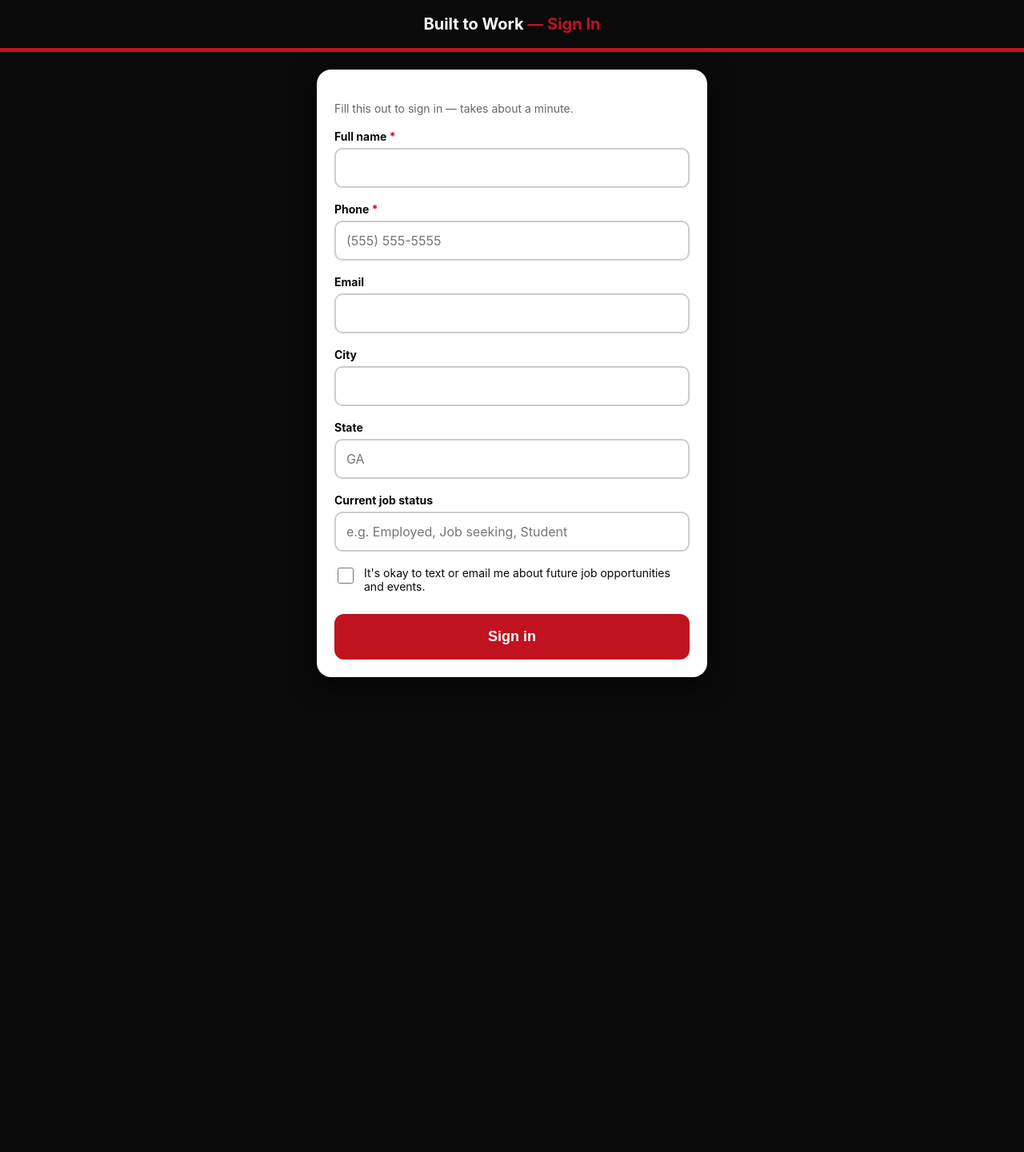
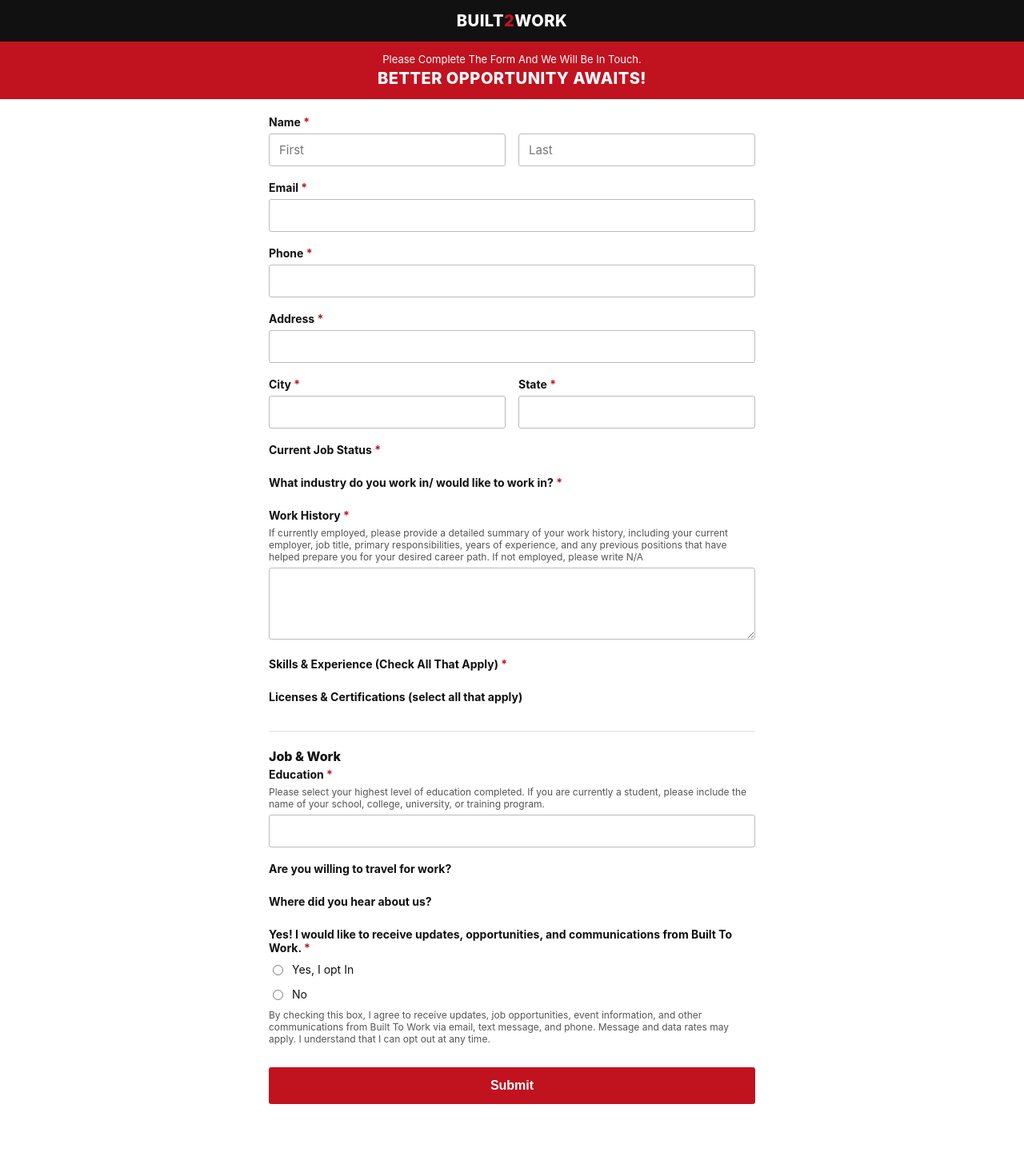
Before and after one commit to zeke-chapman-btw/btw-platform, a Django app: template templates/intake/form.html in a window 1280 px wide. Shown: the whole page at 80% size. Before the commit the page ends 847 px from the top, so only its background shows below. Run offline with Django 5.2, Linux system fonts and the light colour scheme; the template is opened without the code that fills it, so the values that code supplies are empty.

Commit message:
Match intake form to builttoworkusa.com job-seekers form fields and styling

```diff
--- a/templates/intake/base_intake.html
+++ b/templates/intake/base_intake.html
@@ -1,55 +1,103 @@
 <!DOCTYPE html>
 <html lang="en">
 <head>
-<meta charset="utf-8">
-<meta name="viewport" content="width=device-width, initial-scale=1">
-<title>{% block title %}Built to Work — Sign In{% endblock %}</title>
+<meta charset="UTF-8">
+<meta name="viewport" content="width=device-width, initial-scale=1.0, maximum-scale=1">
+<title>{% block title %}Built to Work - Job Seekers{% endblock %}</title>
 <style>
-  :root{--red:#c1121f;--black:#0a0a0a;--white:#ffffff;--gray:#f2f2f2;}
-  *{box-sizing:border-box;}
-  html,body{margin:0;}
-  body{
-    background:var(--black);
-    color:var(--white);
-    font-family:-apple-system,'Segoe UI',Roboto,Helvetica,Arial,sans-serif;
-    min-height:100vh;
+  :root { --btw-red: #c1121f; --btw-black: #111111; }
+  * { box-sizing: border-box; }
+  body {
+    margin: 0;
+    font-family: -apple-system, BlinkMacSystemFont, "Segoe UI", Roboto, Arial, sans-serif;
+    background: #ffffff;
+    color: #111111;
   }
-  header.top{
-    background:var(--black);
-    border-bottom:5px solid var(--red);
-    padding:18px 20px;
-    text-align:center;
+  header.btw-header {
+    background: var(--btw-black);
+    padding: 14px 20px;
+    display: flex;
+    align-items: center;
+    justify-content: center;
   }
-  header.top h1{margin:0;font-size:20px;}
-  header.top .tag{color:var(--red);font-weight:700;}
-  main{padding:22px 16px 70px;max-width:520px;margin:0 auto;}
-  .card{background:var(--white);color:var(--black);border-radius:18px;padding:22px;box-shadow:0 8px 30px rgba(0,0,0,.5);}
-  h2{margin-top:0;font-size:22px;}
-  .muted{color:#666;font-size:14px;}
-  label.field-label{display:block;font-weight:700;font-size:14px;margin:18px 0 6px;}
-  label.field-label .req{color:var(--red);}
-  input[type=text],input[type=email],input[type=tel],input[type=date],select,textarea{
-    width:100%;font-size:16px;padding:13px;border-radius:10px;border:2px solid #ccc;font-family:inherit;
+  header.btw-header .logo {
+    color: #ffffff;
+    font-weight: 800;
+    font-size: 20px;
+    letter-spacing: 0.5px;
   }
-  textarea{resize:vertical;}
-  .checkbox-row{display:flex;align-items:flex-start;gap:10px;margin-top:18px;font-size:14px;}
-  .checkbox-row input{width:20px;height:20px;flex:none;margin-top:2px;}
-  .choice{display:flex;align-items:center;gap:12px;background:var(--gray);border:2px solid transparent;border-radius:12px;padding:14px;margin-bottom:8px;font-size:16px;}
-  .choice.checked{border-color:var(--red);background:#fdeaea;font-weight:700;}
-  .choice input{width:20px;height:20px;flex:none;}
-  .btn{
-    display:block;width:100%;background:var(--red);color:var(--white);border:none;border-radius:12px;
-    padding:18px;font-size:18px;font-weight:700;margin-top:26px;cursor:pointer;text-align:center;text-decoration:none;
+  header.btw-header .logo span { color: var(--btw-red); }
+  .btw-banner {
+    background: var(--btw-red);
+    color: #ffffff;
+    text-align: center;
+    padding: 14px 16px;
   }
-  .error-box{background:#fdeaea;border:2px solid var(--red);color:var(--red);border-radius:10px;padding:14px;margin-bottom:16px;font-weight:600;font-size:14px;}
-  .section-title{font-size:13px;text-transform:uppercase;letter-spacing:.5px;color:#888;font-weight:700;margin:26px 0 6px;border-top:1px solid #eee;padding-top:18px;}
+  .btw-banner .small { font-size: 13px; margin: 0 0 4px; }
+  .btw-banner .big { font-size: 20px; font-weight: 800; margin: 0; letter-spacing: 0.5px; }
+  main { max-width: 640px; margin: 0 auto; padding: 20px 16px 60px; }
+  .field { margin-bottom: 18px; }
+  .field-row { display: flex; gap: 16px; }
+  .field-row .field { flex: 1; }
+  label.field-label { display: block; font-weight: 700; font-size: 14px; margin-bottom: 6px; }
+  label.field-label .req { color: var(--btw-red); }
+  .field-help { font-size: 12px; color: #555555; margin: 2px 0 6px; }
+  input[type=text], input[type=email], input[type=tel], input[type=date],
+  textarea, select {
+    width: 100%;
+    border: 1px solid #bbbbbb;
+    border-radius: 3px;
+    padding: 10px 12px;
+    font-size: 15px;
+    font-family: inherit;
+    background: #ffffff;
+    color: #111111;
+  }
+  textarea { min-height: 90px; resize: vertical; }
+  .choice-grid { display: grid; grid-template-columns: 1fr 1fr; gap: 6px 20px; }
+  .choice-grid.single-col { grid-template-columns: 1fr; }
+  .choice-row { display: flex; align-items: flex-start; gap: 8px; font-size: 14px; padding: 4px 0; }
+  .choice-row input { margin-top: 3px; }
+  .section-title {
+    font-weight: 800;
+    font-size: 16px;
+    margin: 28px 0 4px;
+    border-top: 2px solid #eeeeee;
+    padding-top: 20px;
+  }
+  .disclaimer { font-size: 12px; color: #555555; margin-top: 6px; }
+  .btw-btn {
+    display: inline-block;
+    width: 100%;
+    background: var(--btw-red);
+    color: #ffffff;
+    border: none;
+    border-radius: 3px;
+    padding: 14px 20px;
+    font-size: 16px;
+    font-weight: 700;
+    cursor: pointer;
+    margin-top: 10px;
+  }
+  .error-box {
+    background: #fdecec;
+    border: 1px solid var(--btw-red);
+    color: #8a0f18;
+    padding: 12px 14px;
+    border-radius: 4px;
+    margin-bottom: 18px;
+    font-size: 14px;
+  }
+  .card { max-width: 480px; margin: 60px auto; text-align: center; padding: 0 16px; }
+  .card h1 { font-size: 22px; }
 </style>
 {% block extrastyle %}{% endblock %}
 </head>
 <body>
-<header class="top"><h1>Built to Work <span class="tag">&mdash; Sign In</span></h1></header>
-<main>
+<header class="btw-header">
+  <div class="logo">BUILT<span>2</span>WORK</div>
+</header>
+{% block banner %}{% endblock %}
 {% block content %}{% endblock %}
-</main>
 </body>
 </html>
--- a/templates/intake/form.html
+++ b/templates/intake/form.html
@@ -1,80 +1,192 @@
-{% extends "intake/base_intake.html" %}
-{% block title %}Sign in — {{ event.name }}{% endblock %}
+{% extends 'intake/base_intake.html' %}
+{% block banner %}
+<div class="btw-banner">
+  <p class="small">Please Complete The Form And We Will Be In Touch.</p>
+  <p class="big">BETTER OPPORTUNITY AWAITS!</p>
+</div>
+{% endblock %}
 {% block content %}
-<div class="card">
-  <h2>{{ event.name }}</h2>
-  <p class="muted">Fill this out to sign in — takes about a minute.</p>
-
+<main>
   {% if error %}<div class="error-box">{{ error }}</div>{% endif %}
-
   <form method="post">
     {% csrf_token %}
 
-    <label class="field-label">Full name <span class="req">*</span></label>
-    <input type="text" name="name" value="{{ posted.name }}" required>
+    <div class="field-row">
+      <div class="field">
+        <label class="field-label">Name <span class="req">*</span></label>
+        <input type="text" name="first_name" placeholder="First" value="{{ posted.first_name|default:'' }}">
+      </div>
+      <div class="field">
+        <label class="field-label">&nbsp;</label>
+        <input type="text" name="last_name" placeholder="Last" value="{{ posted.last_name|default:'' }}">
+      </div>
+    </div>
 
+    <div class="field">
+      <label class="field-label">Email <span class="req">*</span></label>
+      <input type="email" name="email" value="{{ posted.email|default:'' }}">
+    </div>
+
+    <div class="field">
       <label class="field-label">Phone <span class="req">*</span></label>
-    <input type="tel" name="phone" value="{{ posted.phone }}" placeholder="(555) 555-5555" required>
+      <input type="tel" name="phone" value="{{ posted.phone|default:'' }}">
+    </div>
 
-    <label class="field-label">Email</label>
-    <input type="email" name="email" value="{{ posted.email }}">
+    <div class="field">
+      <label class="field-label">Address <span class="req">*</span></label>
+      <input type="text" name="address" value="{{ posted.address|default:'' }}">
+    </div>
 
-    <label class="field-label">City</label>
-    <input type="text" name="city" value="{{ posted.city }}">
+    <div class="field-row">
+      <div class="field">
+        <label class="field-label">City <span class="req">*</span></label>
+        <input type="text" name="city" value="{{ posted.city|default:'' }}">
+      </div>
+      <div class="field">
+        <label class="field-label">State <span class="req">*</span></label>
+        <input type="text" name="state" value="{{ posted.state|default:'' }}">
+      </div>
+    </div>
 
-    <label class="field-label">State</label>
-    <input type="text" name="state" maxlength="2" value="{{ posted.state }}" placeholder="GA">
+    <div class="field">
+      <label class="field-label">Current Job Status <span class="req">*</span></label>
+      <div class="choice-grid">
+        {% for choice in job_status_choices %}
+        <label class="choice-row">
+          <input type="radio" name="job_status" value="{{ choice }}" {% if posted.job_status == choice %}checked{% endif %}>
+          <span>{{ choice }}</span>
+        </label>
+        {% endfor %}
+      </div>
+    </div>
 
-    <label class="field-label">Current job status</label>
-    <input type="text" name="job_status" value="{{ posted.job_status }}" placeholder="e.g. Employed, Job seeking, Student">
+    <div class="field">
+      <label class="field-label">What industry do you work in/ would like to work in? <span class="req">*</span></label>
+      <div class="choice-grid">
+        {% for choice in industry_choices %}
+        <label class="choice-row">
+          <input type="radio" name="industry_interest" value="{{ choice }}" {% if posted.industry_interest == choice %}checked{% endif %}>
+          <span>{{ choice }}</span>
+        </label>
+        {% endfor %}
+      </div>
+    </div>
 
-    <label class="checkbox-row">
-      <input type="checkbox" name="communications_opt_in" value="1" {% if posted.communications_opt_in %}checked{% endif %}>
-      <span>It's okay to text or email me about future job opportunities and events.</span>
+    <div class="field">
+      <label class="field-label">Work History <span class="req">*</span></label>
+      <p class="field-help">If currently employed, please provide a detailed summary of your work history, including your current employer, job title, primary responsibilities, years of experience, and any previous positions that have helped prepare you for your desired career path. If not employed, please write N/A</p>
+      <textarea name="work_history">{{ posted.work_history|default:'' }}</textarea>
+    </div>
+
+    <div class="field">
+      <label class="field-label">Skills &amp; Experience (Check All That Apply) <span class="req">*</span></label>
+      <div class="choice-grid">
+        {% for choice in skills_choices %}
+        <label class="choice-row">
+          <input type="checkbox" name="skills" value="{{ choice }}" {% if choice in posted.skills %}checked{% endif %}>
+          <span>{{ choice }}</span>
         </label>
+        {% endfor %}
+      </div>
+    </div>
 
-    {% if sections %}
+    <div class="field">
+      <label class="field-label">Licenses &amp; Certifications (select all that apply)</label>
+      <div class="choice-grid">
+        {% for choice in license_choices %}
+        <label class="choice-row">
+          <input type="checkbox" name="licenses_certifications" value="{{ choice }}" {% if choice in posted.licenses_certifications %}checked{% endif %}>
+          <span>{{ choice }}</span>
+        </label>
+        {% endfor %}
+      </div>
+    </div>
+
+    <div class="section-title">Job &amp; Work</div>
+
+    <div class="field">
+      <label class="field-label">Education <span class="req">*</span></label>
+      <p class="field-help">Please select your highest level of education completed. If you are currently a student, please include the name of your school, college, university, or training program.</p>
+      <input type="text" name="education" value="{{ posted.education|default:'' }}">
+    </div>
+
+    <div class="field">
+      <label class="field-label">Are you willing to travel for work?</label>
+      <div class="choice-grid single-col">
+        {% for choice in travel_choices %}
+        <label class="choice-row">
+          <input type="radio" name="willing_to_travel" value="{{ choice }}" {% if posted.willing_to_travel == choice %}checked{% endif %}>
+          <span>{{ choice }}</span>
+        </label>
+        {% endfor %}
+      </div>
+    </div>
+
+    <div class="field">
+      <label class="field-label">Where did you hear about us?</label>
+      <div class="choice-grid">
+        {% for choice in referral_choices %}
+        <label class="choice-row">
+          <input type="radio" name="referral_source" value="{{ choice }}" {% if posted.referral_source == choice %}checked{% endif %}>
+          <span>{{ choice }}</span>
+        </label>
+        {% endfor %}
+      </div>
+    </div>
+
+    <div class="field">
+      <label class="field-label">Yes! I would like to receive updates, opportunities, and communications from Built To Work. <span class="req">*</span></label>
+      <div class="choice-grid single-col">
+        <label class="choice-row">
+          <input type="radio" name="communications_opt_in" value="Yes" {% if posted.communications_opt_in == 'Yes' %}checked{% endif %}>
+          <span>Yes, I opt In</span>
+        </label>
+        <label class="choice-row">
+          <input type="radio" name="communications_opt_in" value="No" {% if posted.communications_opt_in == 'No' %}checked{% endif %}>
+          <span>No</span>
+        </label>
+      </div>
+      <p class="disclaimer">By checking this box, I agree to receive updates, job opportunities, event information, and other communications from Built To Work via email, text message, and phone. Message and data rates may apply. I understand that I can opt out at any time.</p>
+    </div>
+
     {% for section in sections %}
-        <div class="section-title">{{ section.title|default:template.name }}</div>
+      <div class="section-title">{{ section.title }}</div>
       {% for fq in section.form_questions.all %}
         {% with q=fq.question %}
-          <label class="field-label">{{ q.label }}{% if q.is_required %} <span class="req">*</span>{% endif %}</label>
-
+        <div class="field">
+          <label class="field-label">{{ q.label }} {% if q.is_required %}<span class="req">*</span>{% endif %}</label>
           {% if q.type == 'short_text' %}
-            <input type="text" name="q_{{ fq.id }}" {% if q.is_required %}required{% endif %}>
-
+            <input type="text" name="q_{{ fq.id }}">
           {% elif q.type == 'long_text' %}
-            <textarea name="q_{{ fq.id }}" rows="3" {% if q.is_required %}required{% endif %}></textarea>
-
+            <textarea name="q_{{ fq.id }}"></textarea>
           {% elif q.type == 'numeric' %}
-            <input type="text" inputmode="numeric" name="q_{{ fq.id }}" {% if q.is_required %}required{% endif %}>
-
+            <input type="text" inputmode="numeric" name="q_{{ fq.id }}">
           {% elif q.type == 'date' %}
-            <input type="date" name="q_{{ fq.id }}" {% if q.is_required %}required{% endif %}>
-
+            <input type="date" name="q_{{ fq.id }}">
           {% elif q.type == 'yes_no' %}
-            <label class="choice"><input type="radio" name="q_{{ fq.id }}" value="yes" {% if q.is_required %}required{% endif %}> Yes</label>
-            <label class="choice"><input type="radio" name="q_{{ fq.id }}" value="no"> No</label>
-
+            <div class="choice-grid single-col">
+              <label class="choice-row"><input type="radio" name="q_{{ fq.id }}" value="yes"><span>Yes</span></label>
+              <label class="choice-row"><input type="radio" name="q_{{ fq.id }}" value="no"><span>No</span></label>
+            </div>
           {% elif q.type == 'single_choice' or q.type == 'license_list' %}
+            <div class="choice-grid">
               {% for opt in q.options %}
-              <label class="choice"><input type="radio" name="q_{{ fq.id }}" value="{{ opt }}" {% if q.is_required %}required{% endif %}> {{ opt }}</label>
+              <label class="choice-row"><input type="radio" name="q_{{ fq.id }}" value="{{ opt }}"><span>{{ opt }}</span></label>
               {% endfor %}
-
+            </div>
           {% elif q.type == 'multi_choice' %}
+            <div class="choice-grid">
               {% for opt in q.options %}
-              <label class="choice"><input type="checkbox" name="q_{{ fq.id }}" value="{{ opt }}"> {{ opt }}</label>
+              <label class="choice-row"><input type="checkbox" name="q_{{ fq.id }}" value="{{ opt }}"><span>{{ opt }}</span></label>
               {% endfor %}
-
-          {% else %}
-            <input type="text" name="q_{{ fq.id }}">
+            </div>
           {% endif %}
+        </div>
         {% endwith %}
       {% endfor %}
     {% endfor %}
-    {% endif %}
 
-    <button class="btn" type="submit">Sign in</button>
+    <button type="submit" class="btw-btn">Submit</button>
   </form>
-</div>
+</main>
 {% endblock %}
```
Also changed, not shown: apps/participants/views.py (+142 -36 lines), templates/intake/done.html (+4 -6 lines), templates/intake/error.html (+3 -4 lines). Lines whose indentation alone changed are shown as unchanged.
